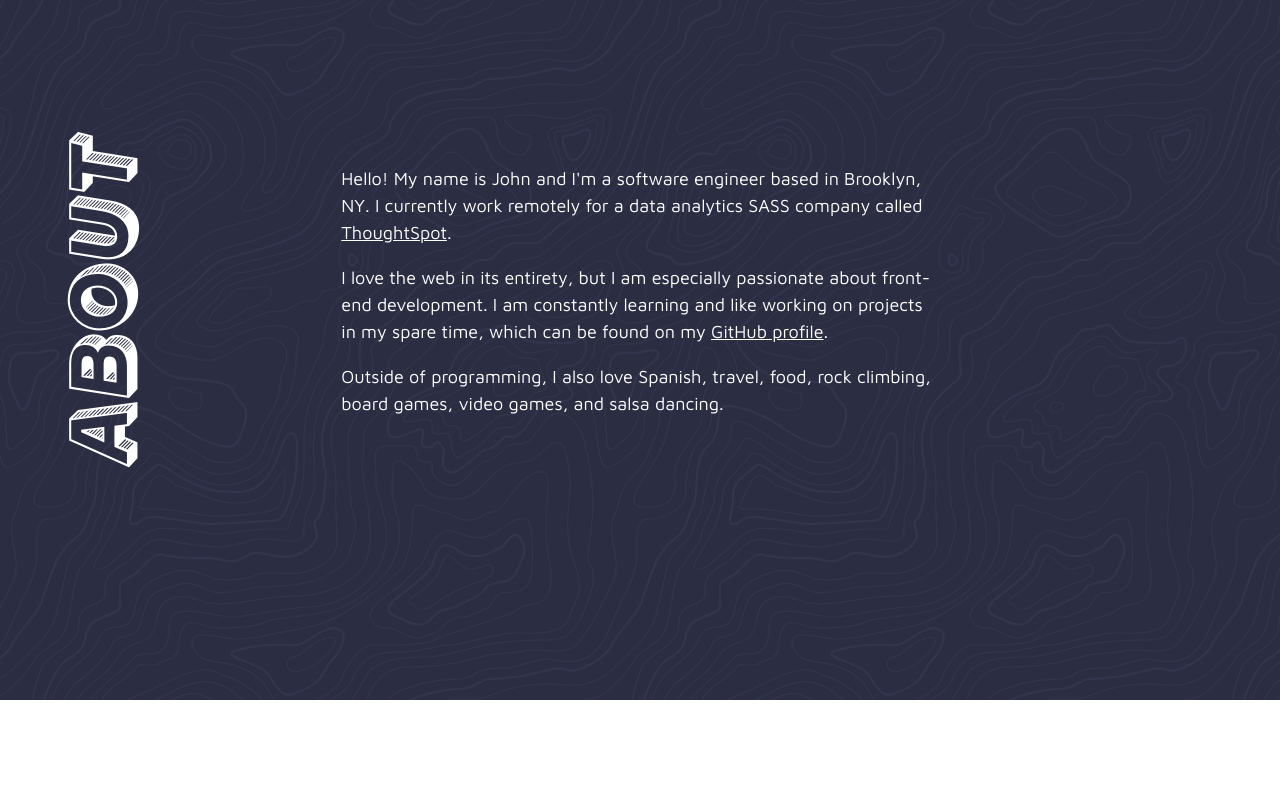
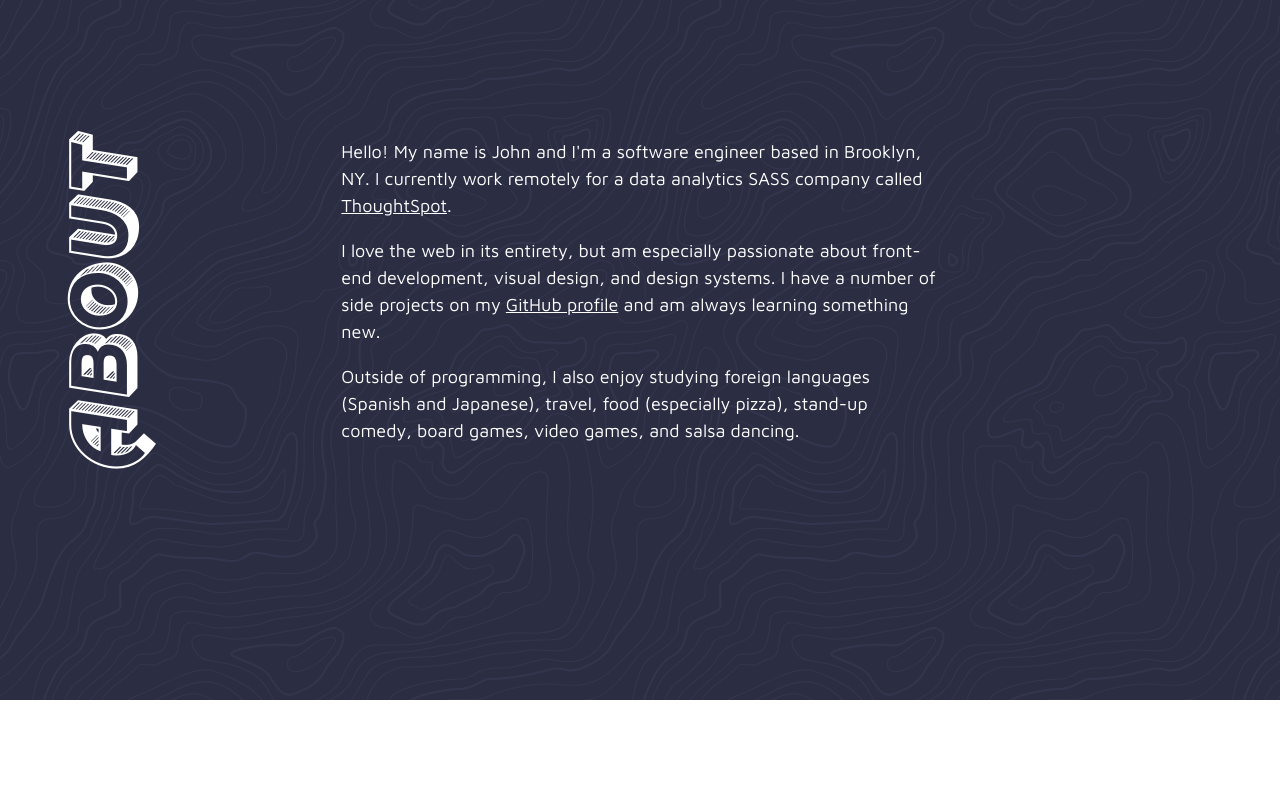
Before and after one commit to johnnycopes/personal-site, a website: page index.html in a window 1280 px wide. Shown: the part 900-1700 px from the top of the page. Drawn offline with Linux system fonts and the light colour scheme.

Commit message:
Updates bio

```diff
--- a/index.html
+++ b/index.html
@@ -11,18 +11,18 @@
 </head>
 <body>
 	<div class="name">
-		<h1 class="name-text">john coppola</h1>
+		<h1 class="name-text">John Coppola</h1>
 	</div>
 
-	<h2 class="header about-header">about</h2>
+	<h2 class="header about-header">About</h2>
 	<div class="section about">
 		<p class="copy">Hello! My name is John and I'm a software engineer based in Brooklyn, NY. I currently work remotely for a data analytics SASS company called <a href="https://www.thoughtspot.com/" target="_blank">ThoughtSpot</a>.
-		<p class="copy">I love the web in its entirety, but I am especially passionate about front-end development. I am constantly learning and like working on projects in my spare time, which can be found on my <a href="https://github.com/johnnycopes" target="_blank">GitHub profile</a>.</p>
-		<p class="copy">Outside of programming, I also love Spanish, travel, food, rock climbing, board games, video games, and salsa dancing.</p>
+		<p class="copy">I love the web in its entirety, but am especially passionate about front-end development, visual design, and design systems. I have a number of side projects on my <a href="https://github.com/johnnycopes" target="_blank">GitHub profile</a> and am always learning something new.</p>
+		<p class="copy">Outside of programming, I also enjoy studying foreign languages (Spanish and Japanese), travel, food (especially pizza), stand-up comedy, board games, video games, and salsa dancing.</p>
 	</div>
 	<div class="bg about-bg"></div>
 
-	<h2 class="header experience-header">experience</h2>
+	<h2 class="header experience-header">Experience</h2>
 	<div class="section experience">
 		<h1 class="category">Professional</h1>
 		<ul class="experience-list">
```
